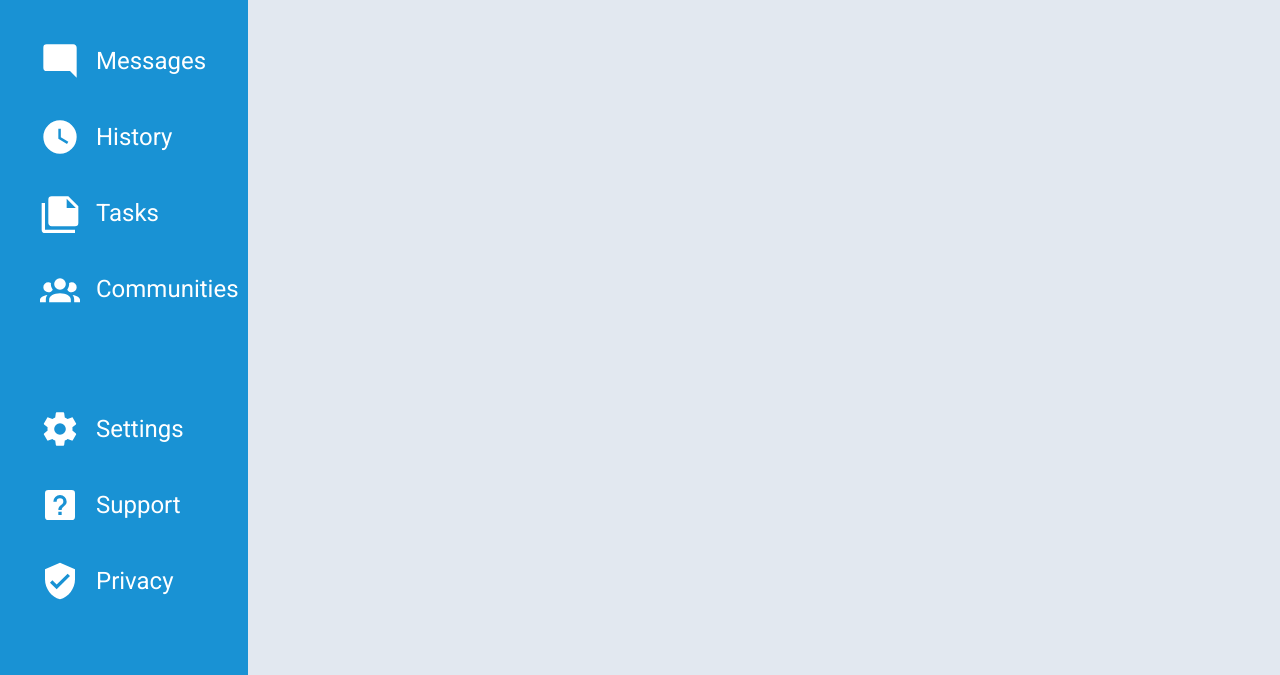
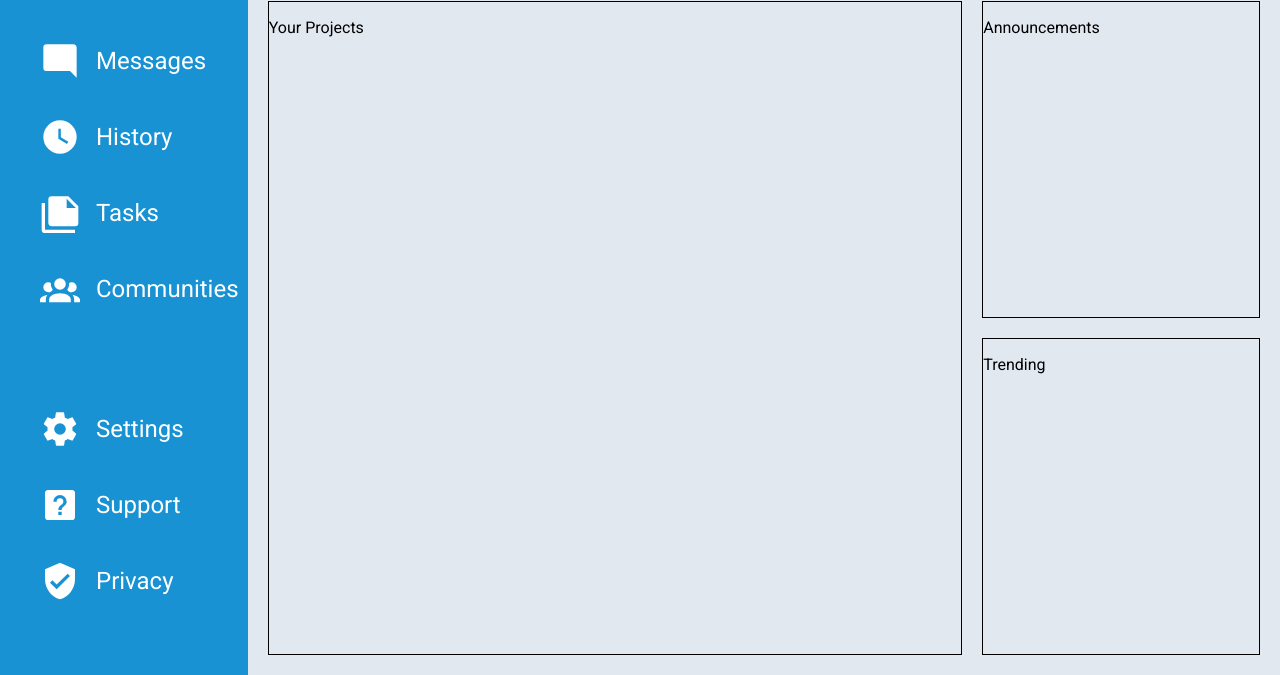
Before and after one commit to rehmanjav/odin-dashboard, a plain HTML site: page index.html in a window 1280 px wide. Shown: the part 239-914 px from the top of the page. Drawn offline with Linux system fonts and the light colour scheme.

Commit message:
WIP - main

```diff
--- a/index.html
+++ b/index.html
@@ -53,12 +53,24 @@
     </div>
     <main>
         <div class="projects">
+            <p>Your Projects</p>
+            <div class="projects-div">
+
+            </div>
 
         </div>
         <div class="announcements">
+            <p>Announcements</p>
+            <div class="announcements-div">
+
+            </div>
 
         </div>
         <div class="trending">
+            <p>Trending</p>
+            <div class="trending-div">
+
+            </div>
 
         </div>
     </main>
--- a/styles.css
+++ b/styles.css
@@ -204,3 +204,38 @@ main {
 .btn-new {
     margin-left: auto;
 }
+
+main {
+    display: grid;
+    grid-template-columns: 2.5fr 1fr;
+    grid-template-rows: 1fr 1fr;
+    grid-template-areas: "projects announcements"
+                         "projects trending";
+    gap: 20px;
+    padding: 20px;
+}
+
+.projects {
+    grid-area: projects;
+    border: black solid 1px;
+}
+
+.announcements {
+    grid-area: announcements;
+    border: black solid 1px;
+}
+
+.trending {
+    grid-area: trending;
+    border: black solid 1px;
+}
+
+.announcements-div {
+    background-color: white;
+    border-radius: 25px;
+}
+
+.trending-div {
+    background-color: white;
+    border-radius: 25px;
+}
```
